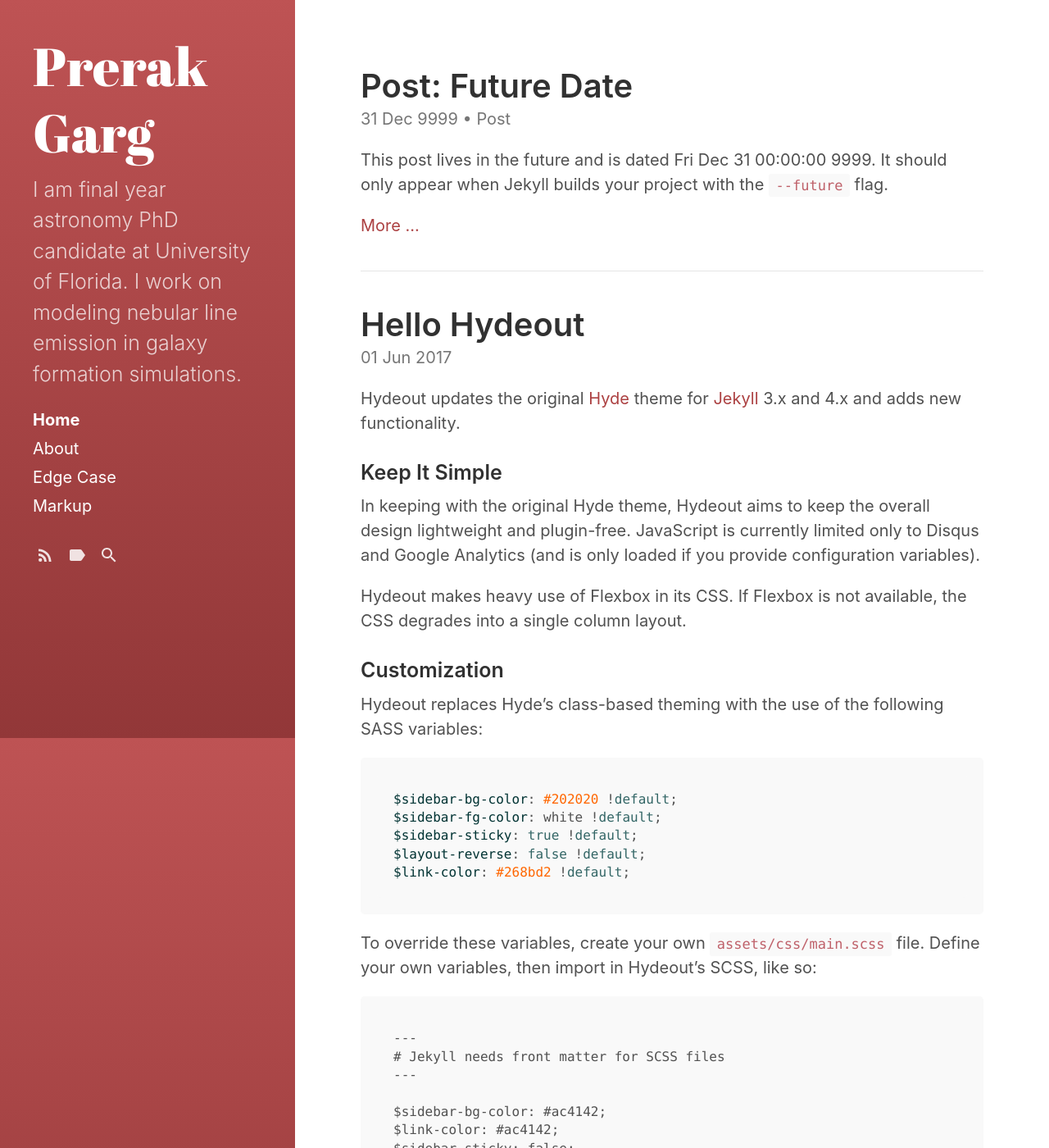
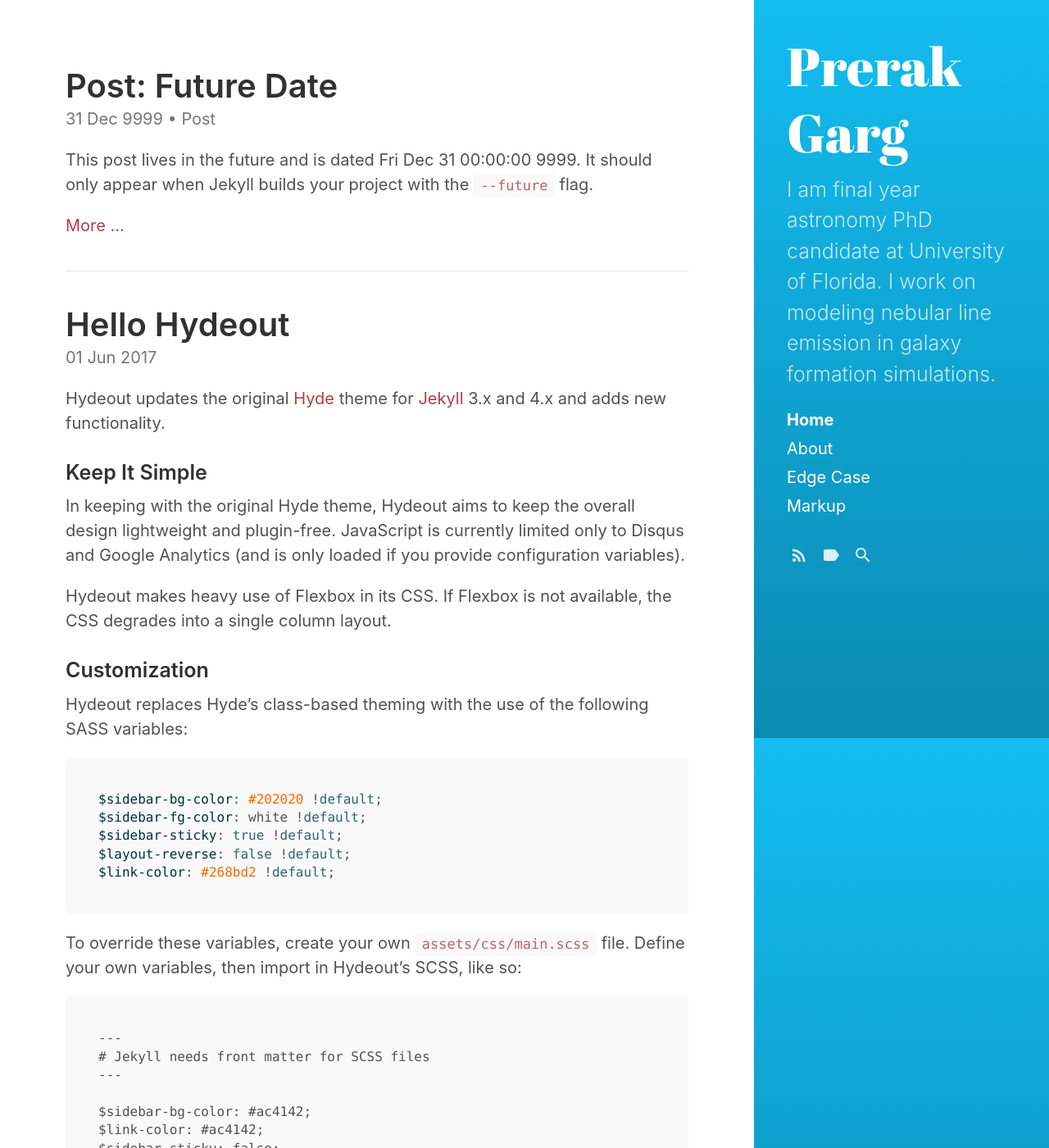
Before and after one commit to prerakgarg07/prerakgarg07.github.io, a Jekyll site: the page built from index.html, in a window 1280 px wide and 1400 px high. Shown: the whole window at 82% size. Built offline with Jekyll 4.4.1, drawn with Linux system fonts in a browser that asks for light colours; the list of posts is cut into pages by our own code.

Commit message:
updated css

```diff
--- a/assets/css/main.scss
+++ b/assets/css/main.scss
@@ -1,7 +1,8 @@
 ---
 # Jekyll needs front matter for SCSS files
 ---
-$sidebar-bg-color: #ac4142;
+$sidebar-bg-color: #0da5d4;
 $link-color: #ac4142;
 $sidebar-sticky: false;
+$layout-reverse: true;
 @import "hydeout";
```
